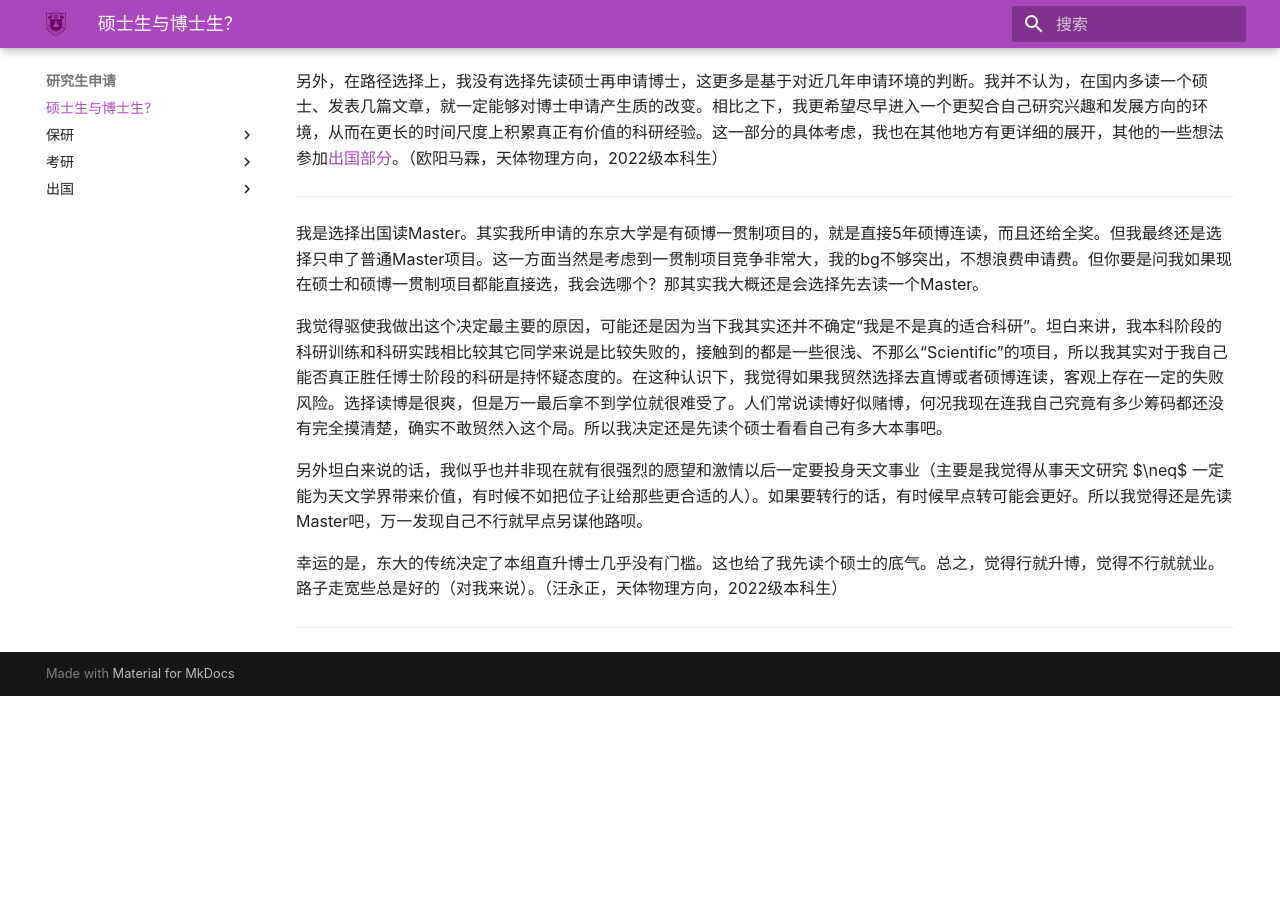
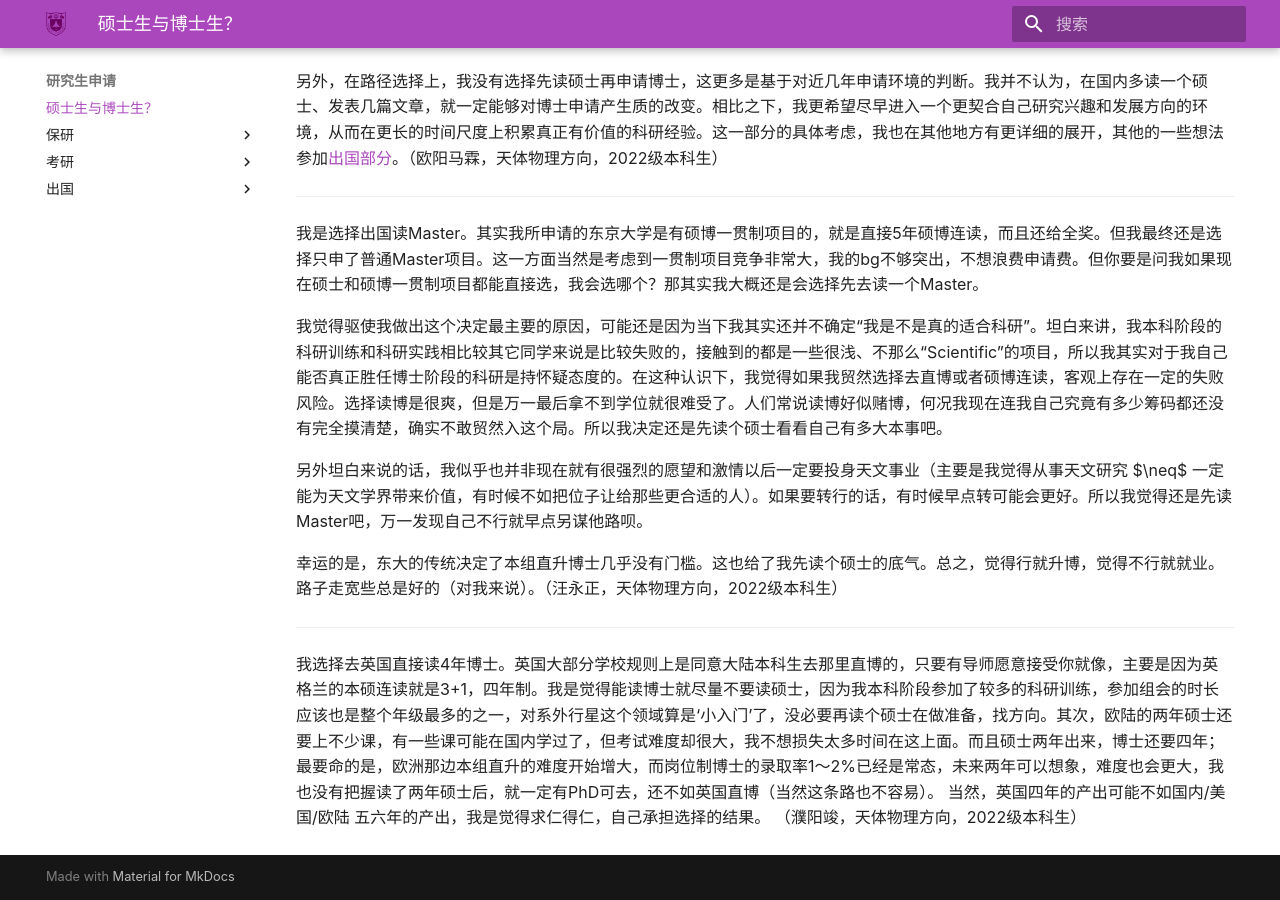
Before and after one commit to nju-astronomy/NJU-ASA, an MkDocs documentation site: the page built from docs/pathway/why_grad.md, in a window 1280 px wide and 900 px high, scrolled down 1223 px. Built offline with MkDocs 1.6.1 and Material for MkDocs 9.7.7, drawn with Linux system fonts in a browser that asks for light colours; some web fonts are replaced; before the commit the page ends 1919 px from its top, so only the background shows below that.

Commit message:
Update why_grad.md

```diff
--- a/docs/pathway/why_grad.md
+++ b/docs/pathway/why_grad.md
@@ -33,3 +33,6 @@
 幸运的是，东大的传统决定了本组直升博士几乎没有门槛。这也给了我先读个硕士的底气。总之，觉得行就升博，觉得不行就就业。路子走宽些总是好的（对我来说）。（汪永正，天体物理方向，2022级本科生）
 
 ---
+
+我选择去英国直接读4年博士。英国大部分学校规则上是同意大陆本科生去那里直博的，只要有导师愿意接受你就像，主要是因为英格兰的本硕连读就是3+1，四年制。我是觉得能读博士就尽量不要读硕士，因为我本科阶段参加了较多的科研训练，参加组会的时长应该也是整个年级最多的之一，对系外行星这个领域算是‘小入门’了，没必要再读个硕士在做准备，找方向。其次，欧陆的两年硕士还要上不少课，有一些课可能在国内学过了，但考试难度却很大，我不想损失太多时间在这上面。而且硕士两年出来，博士还要四年；最要命的是，欧洲那边本组直升的难度开始增大，而岗位制博士的录取率1～2%已经是常态，未来两年可以想象，难度也会更大，我也没有把握读了两年硕士后，就一定有PhD可去，还不如英国直博（当然这条路也不容易）。
+当然，英国四年的产出可能不如国内/美国/欧陆 五六年的产出，我是觉得求仁得仁，自己承担选择的结果。   （濮阳竣，天体物理方向，2022级本科生）
```
